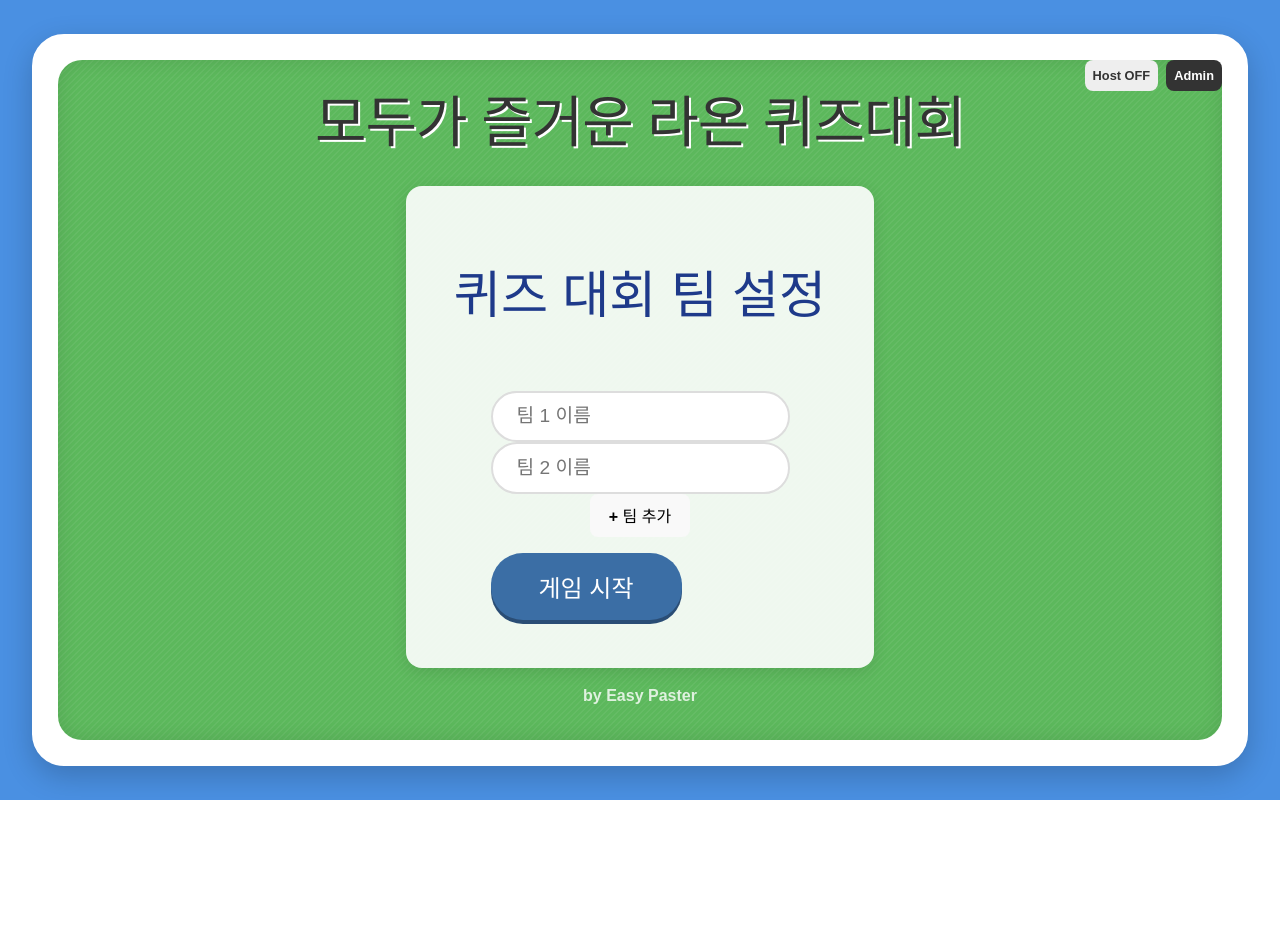
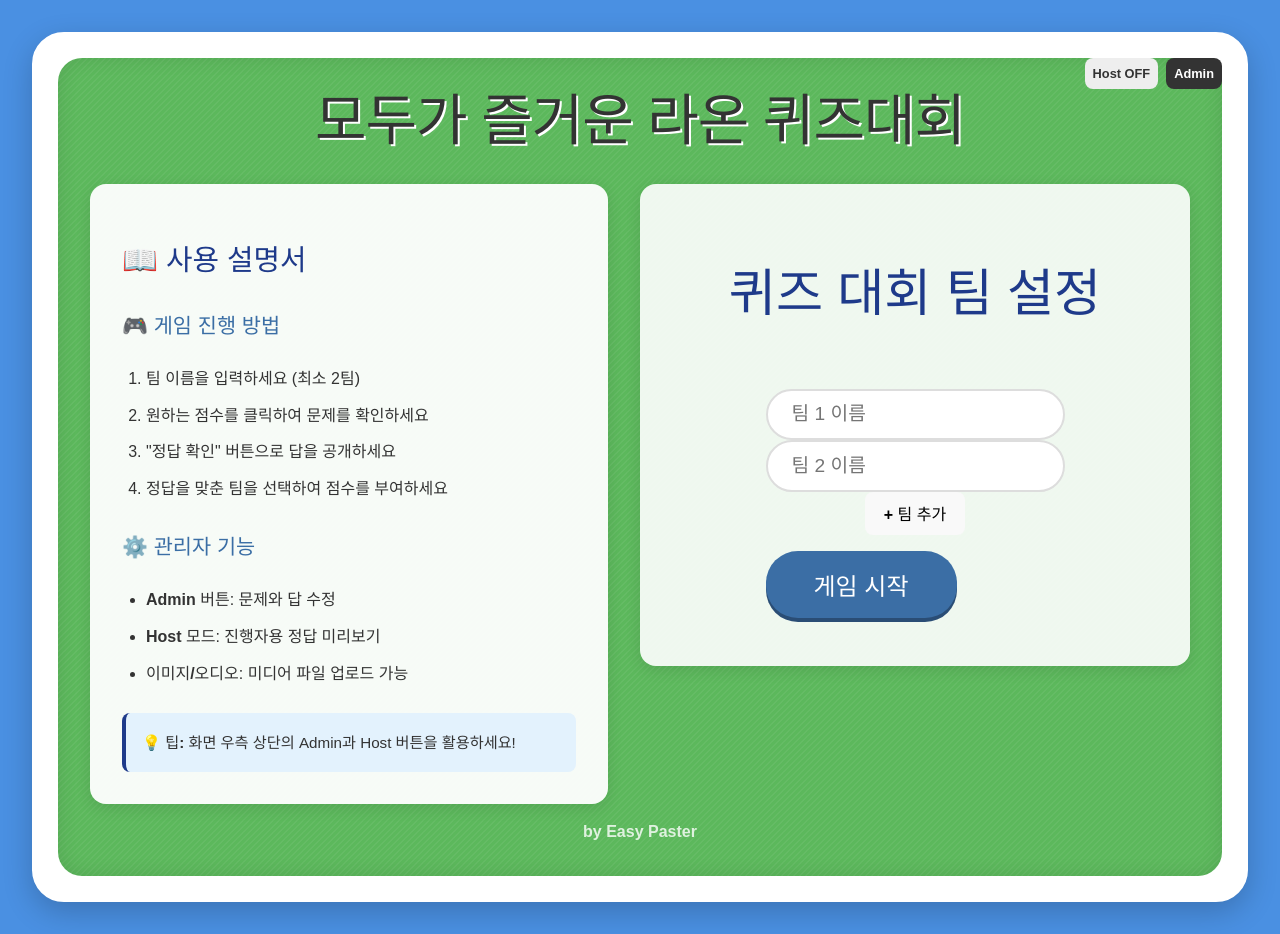
Before and after one commit to raon-easypaster/quiz_easypaster, a React (Vite) app: page / in a window 1280 px wide. Before the commit the page ends 800 px from the top, so only its background shows below. Built offline with nearby package versions, Linux system fonts and the light colour scheme.

Commit message:
Add two-column layout: instructions on left, team setup on right

```diff
--- a/src/components/TeamSetup.jsx
+++ b/src/components/TeamSetup.jsx
@@ -33,7 +33,50 @@ function TeamSetup({ onStartGame }) {
     };
 
     return (
-        <div className="team-setup">
+        <div style={{ display: 'flex', gap: '2rem', alignItems: 'flex-start', maxWidth: '1200px', margin: '0 auto', width: '100%' }}>
+            {/* Left side - Instructions */}
+            <div style={{
+                flex: '1',
+                backgroundColor: 'rgba(255,255,255,0.95)',
+                padding: '2rem',
+                borderRadius: '1rem',
+                boxShadow: '0 4px 15px rgba(0,0,0,0.1)',
+                maxWidth: '500px'
+            }}>
+                <h2 style={{ color: '#1e3a8a', marginBottom: '1.5rem', fontSize: '1.8rem' }}>📖 사용 설명서</h2>
+
+                <div style={{ lineHeight: '1.8', color: '#333' }}>
+                    <h3 style={{ color: '#3b6ea5', fontSize: '1.3rem', marginTop: '1rem' }}>🎮 게임 진행 방법</h3>
+                    <ol style={{ paddingLeft: '1.5rem', marginBottom: '1.5rem' }}>
+                        <li style={{ marginBottom: '0.5rem' }}>팀 이름을 입력하세요 (최소 2팀)</li>
+                        <li style={{ marginBottom: '0.5rem' }}>원하는 점수를 클릭하여 문제를 확인하세요</li>
+                        <li style={{ marginBottom: '0.5rem' }}>"정답 확인" 버튼으로 답을 공개하세요</li>
+                        <li style={{ marginBottom: '0.5rem' }}>정답을 맞춘 팀을 선택하여 점수를 부여하세요</li>
+                    </ol>
+
+                    <h3 style={{ color: '#3b6ea5', fontSize: '1.3rem', marginTop: '1.5rem' }}>⚙️ 관리자 기능</h3>
+                    <ul style={{ paddingLeft: '1.5rem', marginBottom: '1.5rem' }}>
+                        <li style={{ marginBottom: '0.5rem' }}><strong>Admin 버튼</strong>: 문제와 답 수정</li>
+                        <li style={{ marginBottom: '0.5rem' }}><strong>Host 모드</strong>: 진행자용 정답 미리보기</li>
+                        <li style={{ marginBottom: '0.5rem' }}><strong>이미지/오디오</strong>: 미디어 파일 업로드 가능</li>
+                    </ul>
+
+                    <div style={{
+                        backgroundColor: '#e3f2fd',
+                        padding: '1rem',
+                        borderRadius: '0.5rem',
+                        borderLeft: '4px solid #1e3a8a',
+                        marginTop: '1.5rem'
+                    }}>
+                        <p style={{ margin: 0, fontSize: '0.95rem' }}>
+                            💡 <strong>팁:</strong> 화면 우측 상단의 Admin과 Host 버튼을 활용하세요!
+                        </p>
+                    </div>
+                </div>
+            </div>
+
+            {/* Right side - Team Setup Form */}
+            <div className="team-setup" style={{ flex: '1', minWidth: '400px' }}>
                 <h1 style={{ color: '#1e3a8a', fontWeight: 'bold' }}>퀴즈 대회 팀 설정</h1>
                 <form onSubmit={handleSubmit}>
                     {teamNames.map((name, index) => (
@@ -62,6 +105,7 @@ function TeamSetup({ onStartGame }) {
                     </button>
                 </form>
             </div>
+        </div>
     );
 }
 
```
Lines whose indentation alone changed are shown as unchanged.
